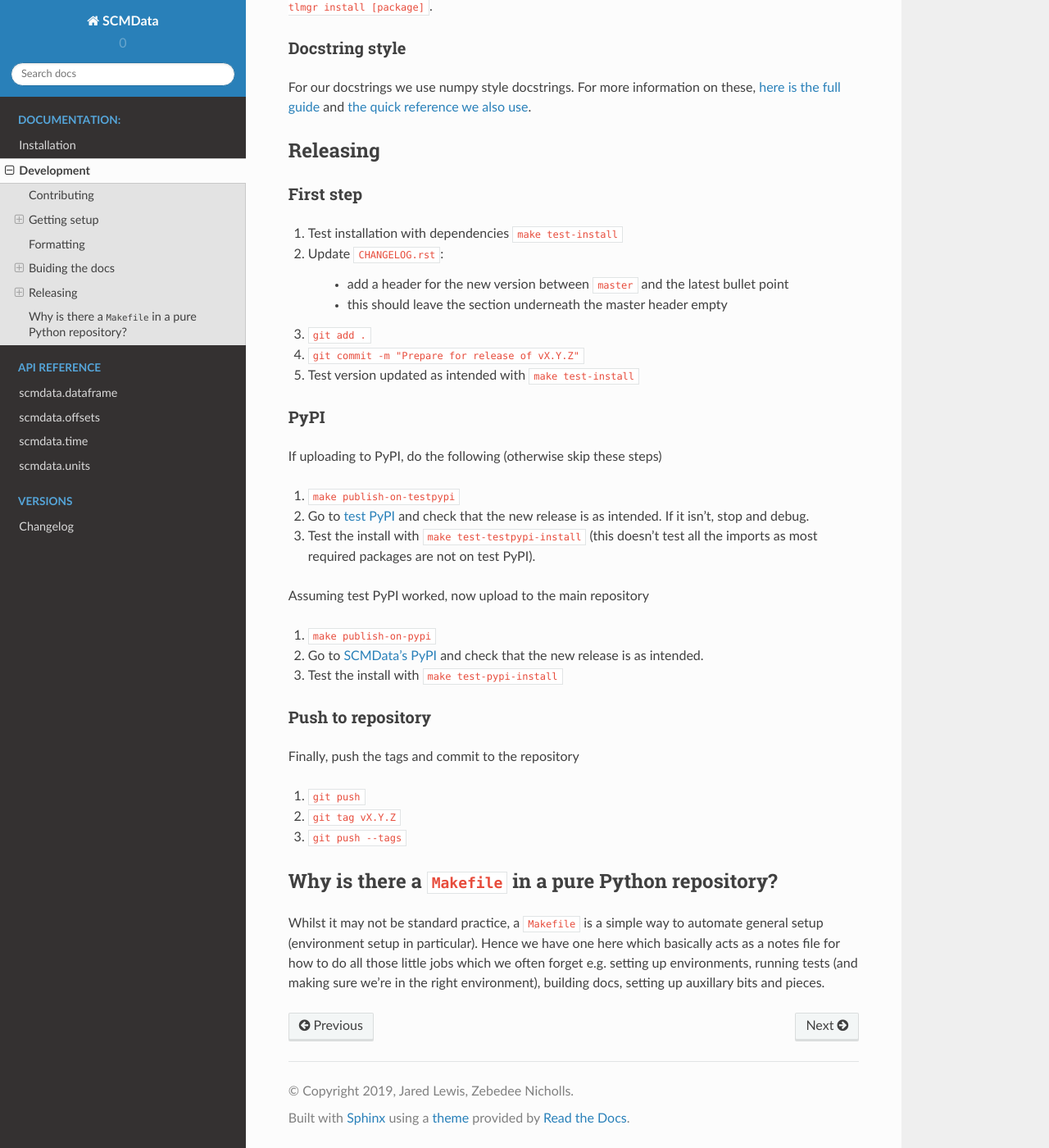
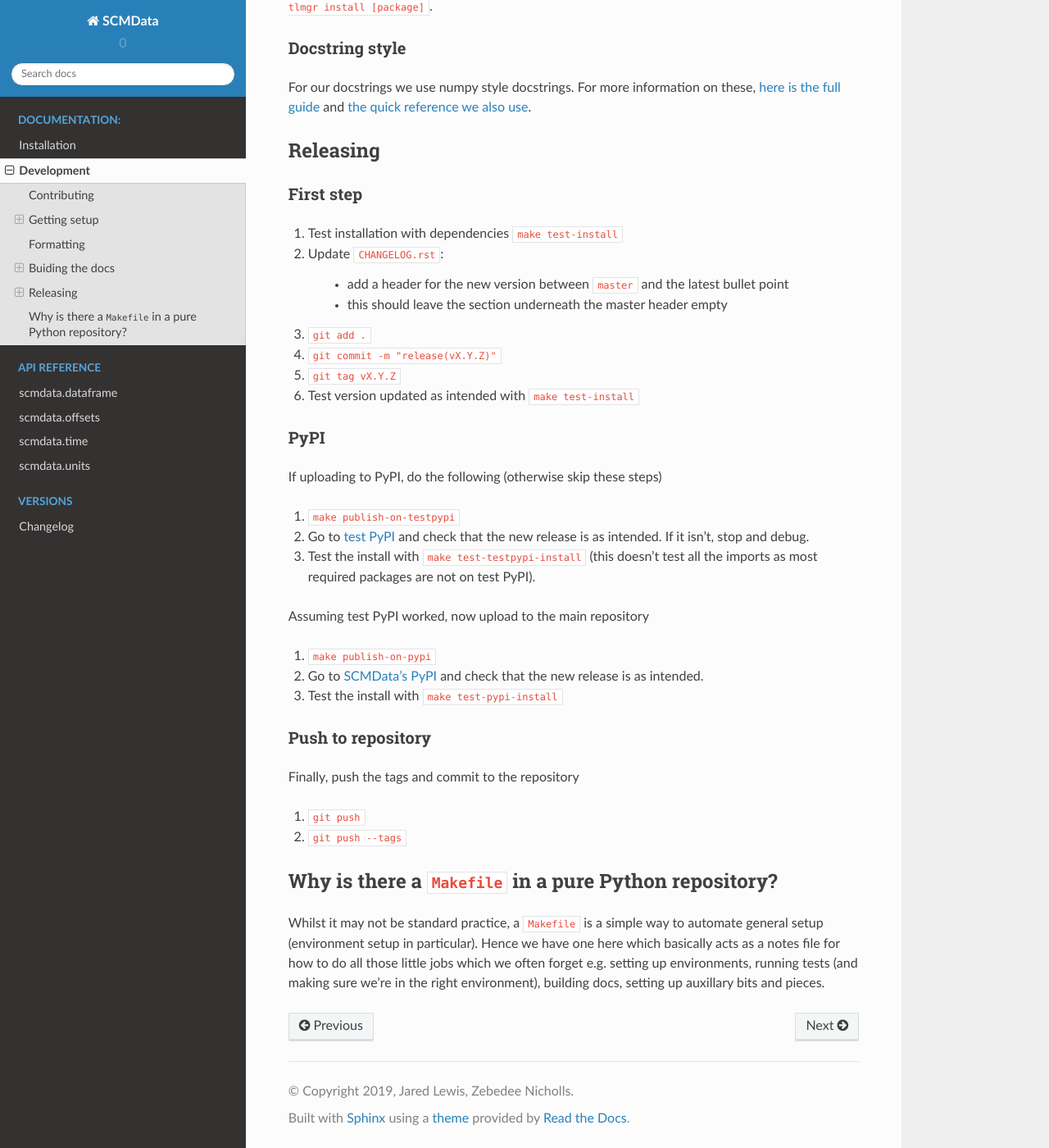
Before and after one commit to openscm/scmdata, a Sphinx documentation site: the page built from docs/source/development.rst, in a window 1280 px wide and 1400 px high, scrolled down 3421 px. Shown: the whole window at 82% size. Built offline with Sphinx 7.4.7 and the Read the Docs theme 2.0.0, drawn with Linux system fonts in a browser that asks for light colours.

Commit message:
Fixing release documentation

```diff
--- a/docs/source/development.rst
+++ b/docs/source/development.rst
@@ -152,7 +152,8 @@ First step
     - this should leave the section underneath the master header empty
 
 #. ``git add .``
-#. ``git commit -m "Prepare for release of vX.Y.Z"``
+#. ``git commit -m "release(vX.Y.Z)"``
+#. ``git tag vX.Y.Z``
 #. Test version updated as intended with ``make test-install``
 
 PyPI
```
Also changed, not shown: other parts of docs/source/development.rst (+0 -1 lines), 1 other file.
